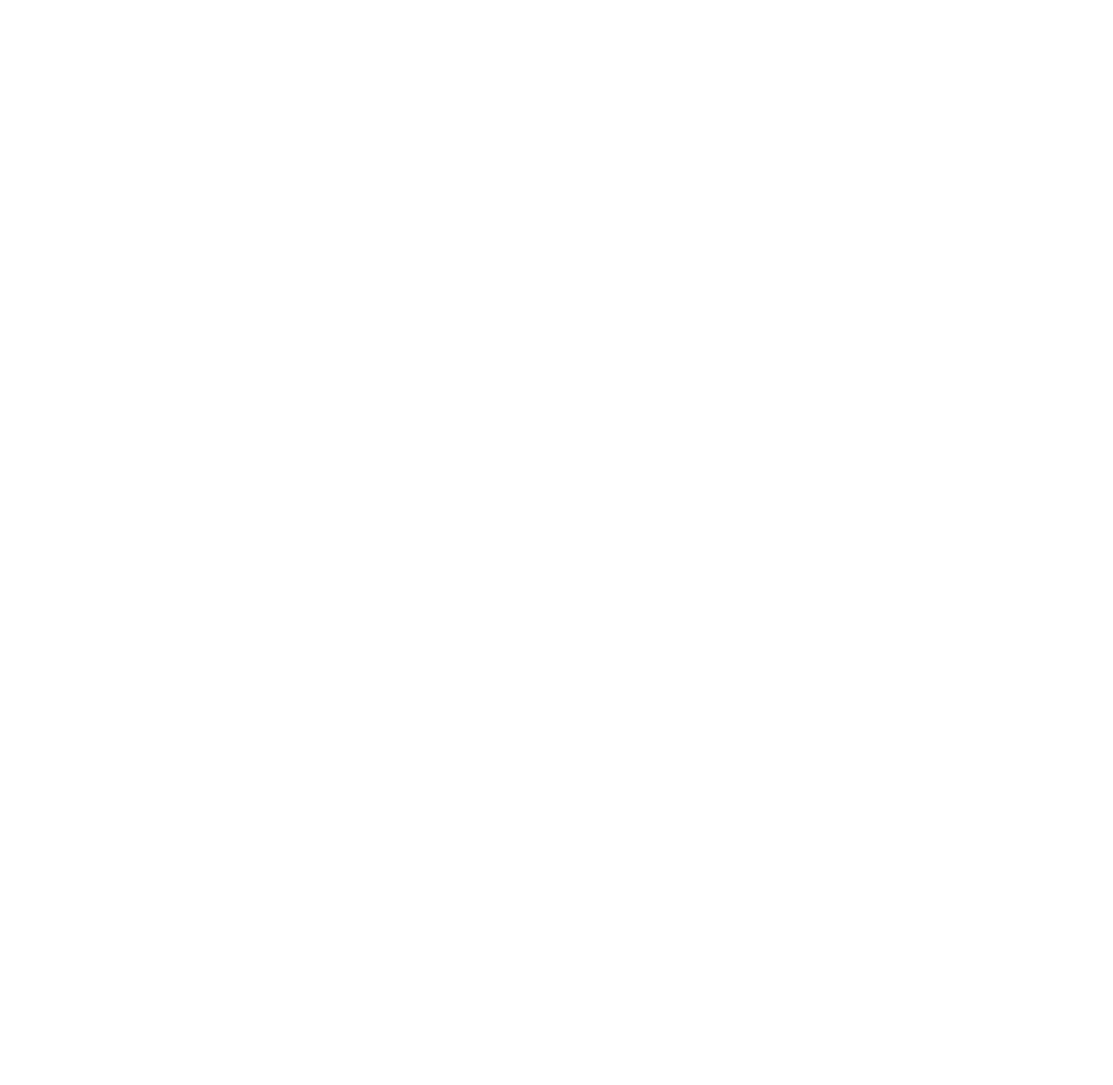
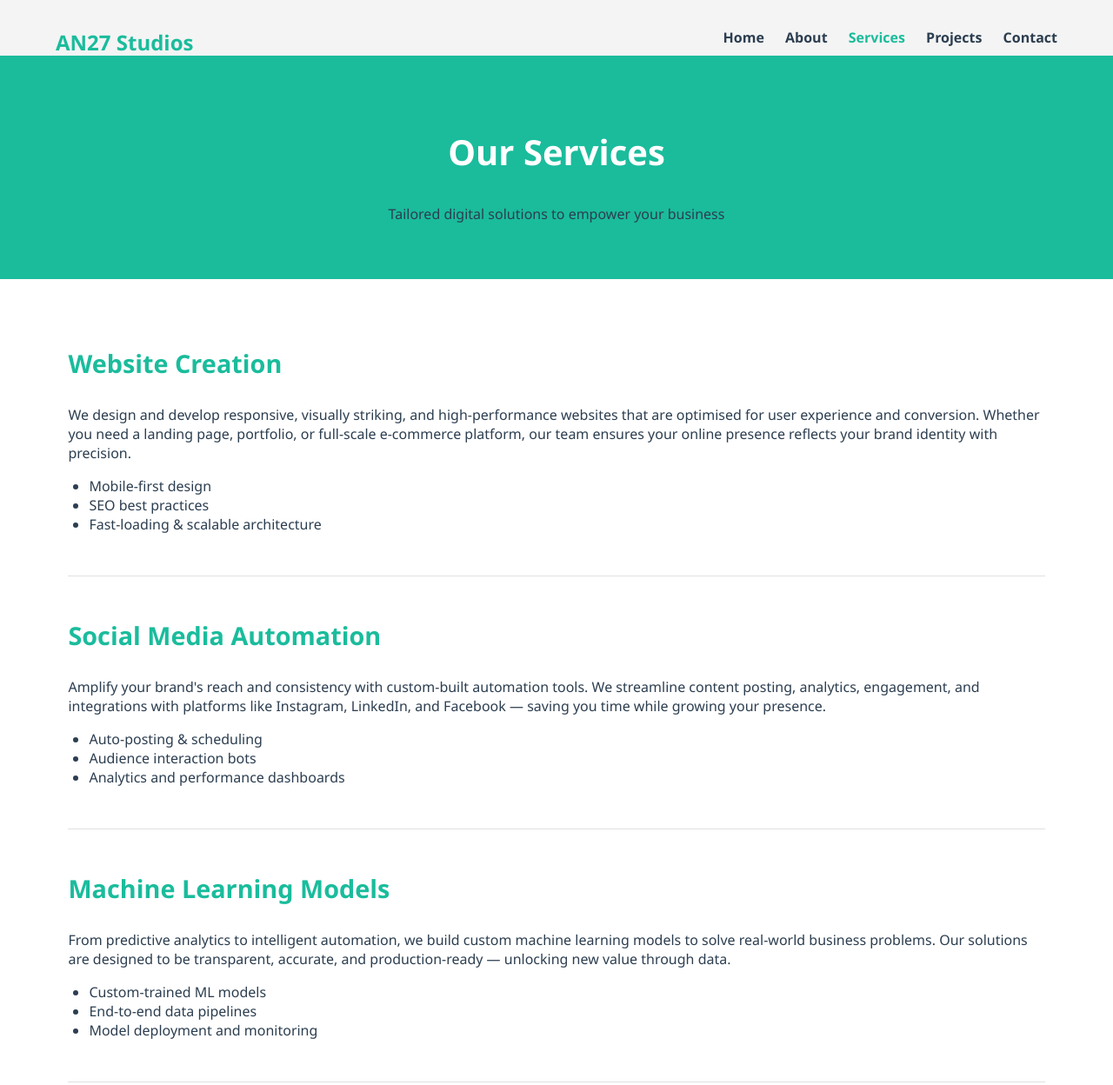
Before and after one commit to aayush-navsariwala/AN27Studios_Website_AN27Studios, a plain HTML site: page services.html in a window 1280 px wide. Shown: the top 1248 px of the page at 87% size. Before the commit the page ends 800 px from the top, so only its background shows below. Drawn offline with Linux system fonts and the light colour scheme.

Commit message:
Commit 4 - Created services page and updated style.ss

```diff
--- a/css/style.css
+++ b/css/style.css
@@ -131,3 +131,41 @@ footer {
   padding: 1rem;
   font-size: 0.9rem;
 }
+
+.page-header {
+  background-color: var(--turquoise);
+  padding: 3rem 1rem;
+  text-align: center;
+}
+
+.page-header h2 {
+  font-size: 2.5rem;
+  color: var(--white);
+}
+
+.services-detail {
+  background-color: var(--white);
+  padding: 3rem 1rem;
+}
+
+.service-section {
+  margin-bottom: 3rem;
+  padding-bottom: 2rem;
+  border-bottom: 1px solid #e0e0e0;
+}
+
+.service-section h3 {
+  color: var(--turquoise);
+  font-size: 1.8rem;
+}
+
+.service-section p {
+  font-size: 1rem;
+  margin: 1rem 0;
+}
+
+.service-section ul {
+  list-style-type: disc;
+  padding-left: 1.5rem;
+  margin-top: 0.5rem;
+}
--- a/services.html
+++ b/services.html
@@ -0,0 +1,93 @@
+<!DOCTYPE html>
+<html lang="en">
+<head>
+  <meta charset="UTF-8" />
+  <meta name="viewport" content="width=device-width, initial-scale=1.0" />
+  <title>Services | AN27 Studios</title>
+  <link rel="stylesheet" href="css/style.css" />
+</head>
+<body>
+  <!-- Header -->
+  <header>
+    <div class="container">
+      <h1 class="logo">AN27 Studios</h1>
+      <nav>
+        <ul>
+          <li><a href="index.html">Home</a></li>
+          <li><a href="about.html">About</a></li>
+          <li><a href="services.html" class="active">Services</a></li>
+          <li><a href="projects.html">Projects</a></li>
+          <li><a href="contact.html">Contact</a></li>
+        </ul>
+      </nav>
+    </div>
+  </header>
+
+  <!-- Services Page Content -->
+  <section class="page-header">
+    <div class="container">
+      <h2>Our Services</h2>
+      <p>Tailored digital solutions to empower your business</p>
+    </div>
+  </section>
+
+  <section class="services-detail">
+    <div class="container">
+
+      <!-- Website Creation -->
+      <div class="service-section">
+        <h3>Website Creation</h3>
+        <p>
+          We design and develop responsive, visually striking, and high-performance websites that are optimised for user experience and conversion. Whether you need a landing page, portfolio, or full-scale e-commerce platform, our team ensures your online presence reflects your brand identity with precision.
+        </p>
+        <ul>
+          <li>Mobile-first design</li>
+          <li>SEO best practices</li>
+          <li>Fast-loading & scalable architecture</li>
+        </ul>
+      </div>
+
+      <!-- Social Media Automation -->
+      <div class="service-section">
+        <h3>Social Media Automation</h3>
+        <p>
+          Amplify your brand's reach and consistency with custom-built automation tools. We streamline content posting, analytics, engagement, and integrations with platforms like Instagram, LinkedIn, and Facebook — saving you time while growing your presence.
+        </p>
+        <ul>
+          <li>Auto-posting & scheduling</li>
+          <li>Audience interaction bots</li>
+          <li>Analytics and performance dashboards</li>
+        </ul>
+      </div>
+
+      <!-- Machine Learning Models -->
+      <div class="service-section">
+        <h3>Machine Learning Models</h3>
+        <p>
+          From predictive analytics to intelligent automation, we build custom machine learning models to solve real-world business problems. Our solutions are designed to be transparent, accurate, and production-ready — unlocking new value through data.
+        </p>
+        <ul>
+          <li>Custom-trained ML models</li>
+          <li>End-to-end data pipelines</li>
+          <li>Model deployment and monitoring</li>
+        </ul>
+      </div>
+    </div>
+  </section>
+
+  <!-- Call to Action -->
+  <section class="cta">
+    <div class="container">
+      <h3>Interested in working with us?</h3>
+      <a href="contact.html" class="btn-secondary">Book a Consultation</a>
+    </div>
+  </section>
+
+  <!-- Footer -->
+  <footer>
+    <div class="container">
+      <p>&copy; 2025 AN27 Studios. All rights reserved.</p>
+    </div>
+  </footer>
+</body>
+</html>
```
